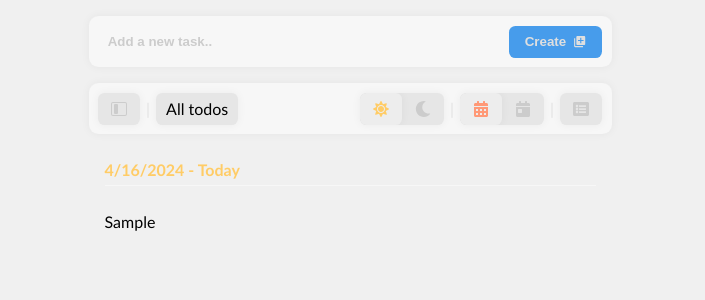
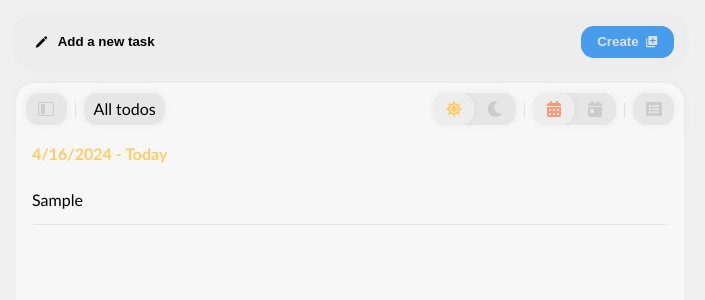
Before and after one commit to iNikAnn/DoVibe, a React (Create React App) app: page / in a window 1280 px wide. Both pictures are taken after typing "Sample" into the empty fields and a click on the button "Create". Shown: the top 300 px of the page, without its empty margins (290-995 px from the left). Built offline with nearby package versions, Linux system fonts and the light colour scheme.

Commit message:
Updated desktop version

```diff
--- a/src/components/InputBar.jsx
+++ b/src/components/InputBar.jsx
@@ -5,6 +5,7 @@ import { useState } from 'react';
 import { motion } from 'framer-motion';
 
 // icons
+import { HiPencil } from "react-icons/hi2";
 import { MdLibraryAdd } from "react-icons/md";
 
 function InputBar({ inputBarRef, onSubmit }) {
@@ -53,12 +54,14 @@ function InputBar({ inputBarRef, onSubmit }) {
 					action="submit"
 					onSubmit={(e) => handleSubmit(e)}
 				>
+					<HiPencil />
+
 					<input
 						ref={inputBarRef}
 						className={styles.input}
 						type="text"
 						value={input}
-						placeholder="Add a new task.."
+						placeholder="Add a new task"
 						onChange={(e) => handleChange(e)}
 					/>
 					{/* <div className={styles.btnWrapper}> */}
--- a/src/components/ReorderItem.jsx
+++ b/src/components/ReorderItem.jsx
@@ -53,7 +53,7 @@ function ReorderItem(props) {
 				touchAction: 'pan-y',
 				position: 'relative',
 				outline: isItemCurrentlyDragging ? '2px solid #1970c2' : 'unset',
-				borderRadius: isDraggable ? '0.6rem' : 0,
+				borderRadius: isDraggable ? '1.2rem' : 0,
 				cursor: isItemCurrentlyDragging ? 'grabbing' : isDraggable ? 'grab' : 'auto'
 			}}
 
--- a/src/css/DatePicker.module.css
+++ b/src/css/DatePicker.module.css
@@ -5,7 +5,7 @@
 	background-color: var(--bg-color-primary);
 	color: var(--text-color-primary);
 	box-shadow: var(--box-shadow-primary);
-	border-radius: 0.6rem;
+	border-radius: var(--border-radius-primary);
 
 	padding: 0.6rem;
 }
--- a/src/css/FiltersBar.module.css
+++ b/src/css/FiltersBar.module.css
@@ -18,7 +18,7 @@
 
 	background-color: var(--bg-color-primary);
 	box-shadow: var(--box-shadow-primary);
-	border-radius: 0.6rem;
+	border-radius: var(--border-radius-primary) var(--border-radius-primary) 0 0;
 
 	padding: 0.6rem;
 }
--- a/src/css/InputBar.module.css
+++ b/src/css/InputBar.module.css
@@ -5,7 +5,8 @@
 	left: 0;
 
 	background-color: var(--bg);
-	border-radius: 0 0 1rem 1rem;
+	/* border-radius: 0 0 1rem 1rem; */
+	border-radius: 0 0 var(--border-radius-primary) var(--border-radius-primary);
 	z-index: 99;
 }
 
@@ -14,11 +15,11 @@
 	position: relative;
 	display: flex;
 	align-items: center;
-	gap: 1rem;
+	gap: 0.6rem;
 
 	min-height: 3rem;
 
-	background-color: var(--bg-color-primary);
+	background-color: var(--bg-color-tertiary);
 	box-shadow: var(--box-shadow-primary);
 	border-radius: var(--border-radius-primary);
 
@@ -38,6 +39,11 @@
 }
 
 .input::placeholder {
+	/* color: var(--text-color-dimmed); */
+	color: inherit;
+}
+
+.input:focus::placeholder {
 	color: var(--text-color-dimmed);
 }
 
--- a/src/css/Notification.module.css
+++ b/src/css/Notification.module.css
@@ -8,14 +8,14 @@
 	/* left: 50%; */
 	/* transform: translateX(-50%); */
 
-	background: linear-gradient(to top, var(--bg) 10%, transparent);
+	/* background: linear-gradient(to top, var(--bg) 10%, transparent); */
 
 	bottom: 1rem;
 	z-index: 159;
 }
 
 .childrenWrapper {
-	background-color: var(--bg-color-primary);
+	background-color: var(--bg-color-secondary);
 	box-shadow: var(--box-shadow-primary);
 	border-radius: var(--border-radius-primary);
 	padding: 0.6rem;
--- a/src/css/TodoApp.module.css
+++ b/src/css/TodoApp.module.css
@@ -2,10 +2,13 @@
 	/* outline: 1px solid tomato; */
 	display: flex;
 	justify-content: center;
+	height: 100vh;
 }
 
 /* content */
 .content {
+	display: flex;
+	flex-direction: column;
 	flex: 1;
 	max-width: var(--app-content-width);
 	padding: 1rem;
--- a/src/css/TodoItem.module.css
+++ b/src/css/TodoItem.module.css
@@ -98,6 +98,23 @@
 }
 
 @media screen and (min-width: 577px) {
+	.todoItemWrapper::after {
+		content: '';
+
+		position: absolute;
+		bottom: 0;
+		left: 50%;
+		transform: translateX(-50%);
+		width: calc(100% - 2rem);
+		height: 1px;
+
+		background-color: var(--bg-color-secondary);
+	}
+
+	.todoItemWrapper:hover {
+		background-color: var(--bg-color-secondary);
+	}
+
 	.todoItemWrapper:hover .btnWrapper {
 		opacity: 1;
 		pointer-events: all;
--- a/src/css/TodoList.module.css
+++ b/src/css/TodoList.module.css
@@ -5,6 +5,8 @@
 	/* margin-top: 1rem; */
 	padding-top: 1rem;
 	margin-bottom: 5rem;
+
+	overflow-y: scroll;
 }
 
 /* ul */
@@ -29,7 +31,7 @@
 
 .binTitle > div {
 	border-bottom: 1px solid var(--bg-color-primary);
-	padding-bottom: 0.4rem;
+	/* padding-bottom: 0.4rem; */
 }
 
 .binTitleBtn {
@@ -70,3 +72,17 @@
 		padding: 0 0.4rem;
 	}
 }
+
+@media screen and (min-width: 577px) {
+	.todoList {
+		/* outline: 1px solid tomato; */
+		height: 100%;
+
+		background-color: var(--bg-color-primary);
+		border-radius: 0 0 var(--border-radius-primary) var(--border-radius-primary);
+
+		padding-top: 0;
+		/* margin-top: 1rem; */
+		margin-bottom: 0;
+	}
+}
--- a/src/index.css
+++ b/src/index.css
@@ -12,11 +12,11 @@
 }
 
 :root {
-	--app-content-width: 555px;
+	--app-content-width: 700px;
 	--box-shadow-primary: 0px 0px 10px rgba(0, 0, 0, 0.05);
 
-	--border-radius-primary: 0.6rem;
-	--border-radius-secondary: 0.4rem;
+	--border-radius-primary: 1.2rem;
+	--border-radius-secondary: 0.8rem;
 	--focus-primary: 2px solid var(--accent-color);
 
 	--small-btn-width: 2.6rem;
@@ -29,21 +29,18 @@
 html[data-scheme='dark'] {
 	--accent-color: #1970c2;
 
-	/* --text-color-primary: #dfdfdf;
-	--text-color-dimmed: hsl(211, 20%, 30%);
-
-	--bg: #1a2026;
-	--bg-color-primary: hsl(210, 19%, 15%);
-	--bg-color-secondary: hsl(210, 19%, 19%);
-	--bg-color-tertiary: hsl(210, 19%, 23%); */
-
 	--text-color-primary: #e2e2e2;
 	--text-color-dimmed: #4d4d4d;
 
-	--bg: #121212;
+	/* --bg: #121212;
 	--bg-color-primary: hsl(0, 0%, 12%);
 	--bg-color-secondary: hsl(0, 0%, 16%);
-	--bg-color-tertiary: hsl(0, 0%, 21%);
+	--bg-color-tertiary: hsl(0, 0%, 21%); */
+
+	--bg: #1b1b1b;
+	--bg-color-primary: hsl(0, 0%, 7%);
+	--bg-color-secondary: hsl(210, 4%, 10%);
+	--bg-color-tertiary: hsl(210, 4%, 15%);
 }
 
 html[data-scheme='light'] {
```
